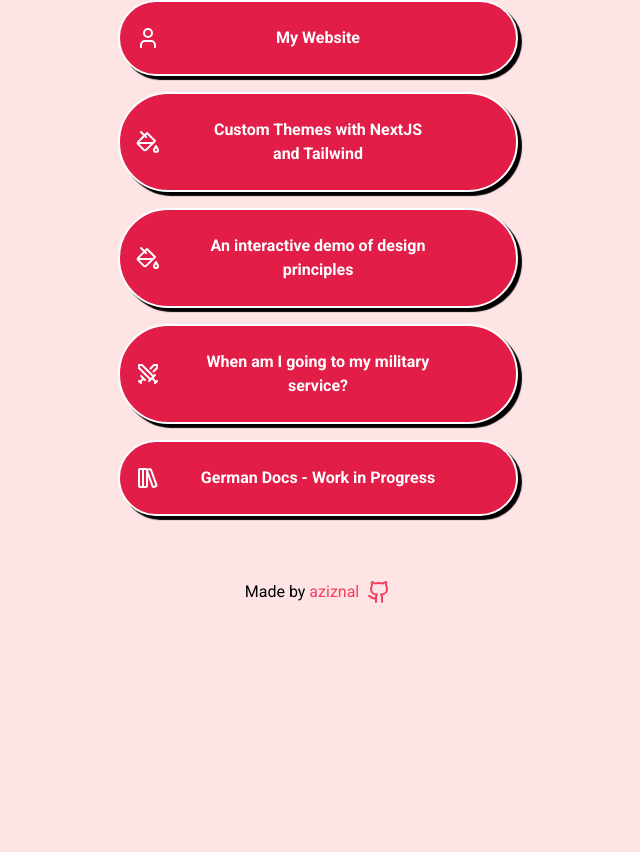
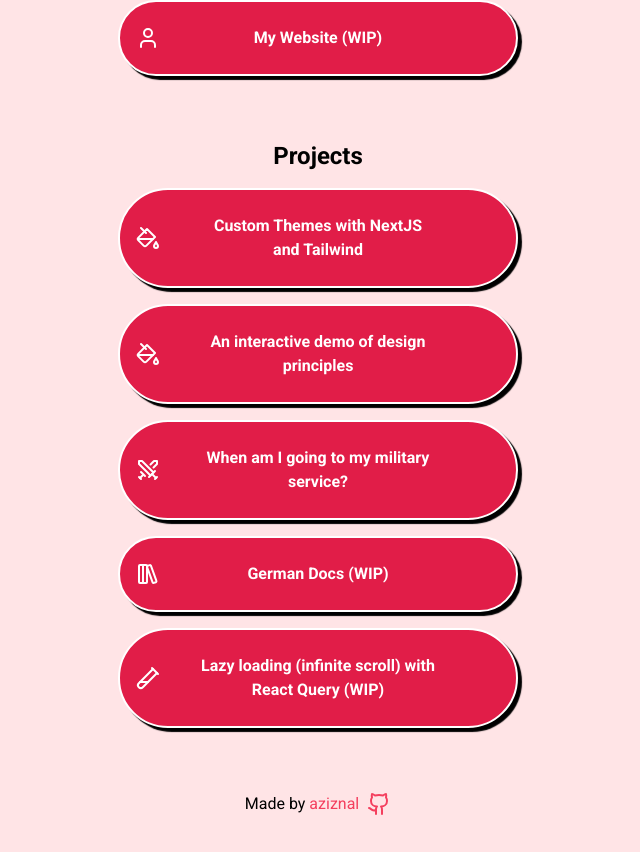
Before and after one commit to aziznal/my-link-tree, a Next.js app: page / in a window 1280 px wide. Shown: the part 532-1384 px from the top of the page, without its empty margins (322-962 px from the left). Before the commit the page ends 1184 px from the top, so only its background shows below. Built offline with nearby package versions, Linux system fonts and the light colour scheme.

Commit message:
add lazy-loading poc project link

```diff
--- a/app/page.tsx
+++ b/app/page.tsx
@@ -3,6 +3,8 @@ import {
   Github,
   LibraryBig,
   Linkedin,
+  LucideTestTube,
+  LucideTestTube2,
   Newspaper,
   PaintBucket,
   Swords,
@@ -47,9 +49,12 @@ export default function Home() {
 
         <li>
           <TreeLink icon={<User />} href="https://aziznal.com">
-            My Website
+            My Website (WIP)
           </TreeLink>
         </li>
+
+        {/* Projects  */}
+        <h1 className="font-bold text-center text-2xl mt-12">Projects</h1>
 
         <li>
           <TreeLink
@@ -83,7 +88,16 @@ export default function Home() {
             icon={<LibraryBig />}
             href="https://german-docs.aziznal.com"
           >
-            German Docs - Work in Progress
+            German Docs (WIP)
+          </TreeLink>
+        </li>
+
+        <li>
+          <TreeLink
+            icon={<LucideTestTube2 />}
+            href="https://lazy-loading.aziznal.com"
+          >
+            Lazy loading (infinite scroll) with React Query (WIP)
           </TreeLink>
         </li>
       </ul>
```
